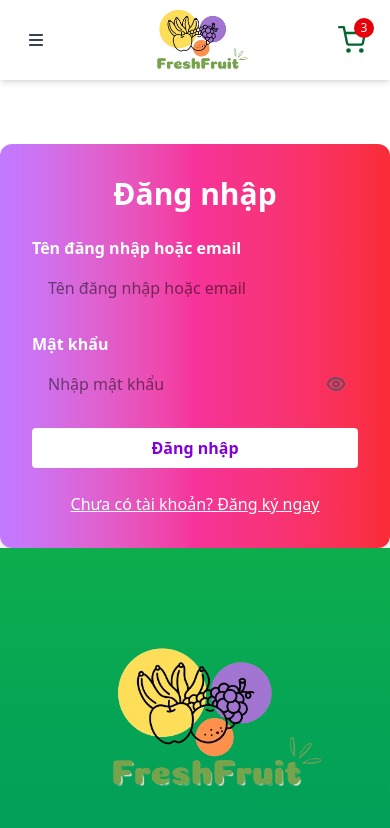
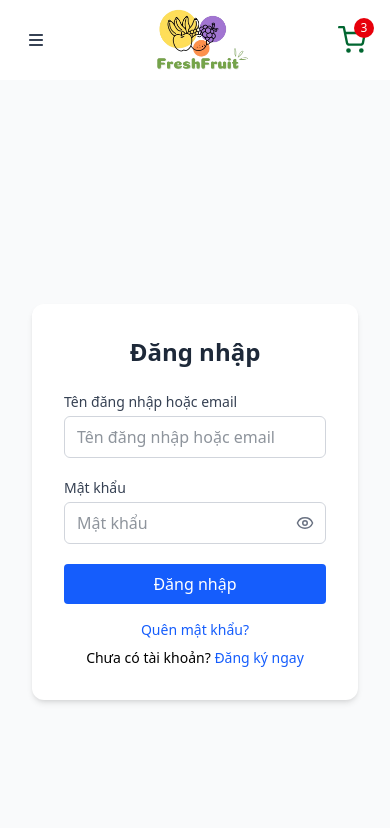
Before and after one commit to Duc-phu2k04/FreshFruit, a React (Vite) app in the folder client/: page /login in a window 390 px wide. Shown: the top 828 px of the page. Built offline with nearby package versions, Linux system fonts and the light colour scheme; no server answers.

Commit message:
update file forgotpassword và sửa lại giao diện

```diff
--- a/client/src/App.jsx
+++ b/client/src/App.jsx
@@ -9,6 +9,8 @@ import { AuthProvider } from "./context/AuthContext";
 import RegisterForm from "./pages/RegisterForm";
 import LoginForm from "./pages/LoginForm";
 import ListSanPham from "./pages/Product/ProductSearch";
+import ForgotPassword from './pages/ForgotPassword';
+
 import Dashboard from "./pages/Admin/Dashboard";
 import CategoryList from "./pages/Admin/Category/List";
 import AdminLayout from "./layouts/Admin-layout";
@@ -31,6 +33,7 @@ function App() {
               <Route path="products" element={<ListSanPham />} />
               <Route path="dang-ky" element={<RegisterForm />} />
               <Route path="dang-nhap" element={<LoginForm />} />
+              <Route path="/quen-mat-khau" element={<ForgotPassword />} />
             </Route>
             <Route path="/admin" element={<AdminLayout />}>
               <Route index element={<Dashboard />} />
--- /dev/null
+++ b/client/src/pages/ForgotPassword.jsx
@@ -0,0 +1,91 @@
+import React, { useState, useRef } from 'react';
+import axios from 'axios';
+import { Link } from 'react-router-dom';
+
+const ForgotPassword = () => {
+  const [email, setEmail] = useState('');
+  const [message, setMessage] = useState('');
+  const [error, setError] = useState('');
+  const emailRef = useRef(null);
+
+  const validateEmail = () => {
+    if (!email) return 'Vui lòng nhập email.';
+    const emailRegex = /^[^\s@]+@[^\s@]+\.[^\s@]+$/;
+    if (!emailRegex.test(email)) return 'Email không hợp lệ.';
+    return '';
+  };
+
+  const handleSubmit = async (e) => {
+    e.preventDefault();
+    const errMsg = validateEmail();
+    setError(errMsg);
+    setMessage('');
+
+    if (errMsg) {
+      emailRef.current.focus();
+      return;
+    }
+
+    try {
+      const res = await axios.post('http://localhost:3000/auth/forgot-password', { email });
+      setMessage(res.data.message);
+      setError('');
+      setEmail('');
+    } catch (err) {
+      const msg = err.response?.data?.message || 'Có lỗi xảy ra.';
+      setError(msg);
+      setMessage('');
+    }
+  };
+
+  return (
+    <div className="min-h-screen grid grid-cols-1 md:grid-cols-2 bg-gray-50">
+      <div className="hidden md:flex items-center justify-center bg-green-100">
+        <img src="https://images.unsplash.com/photo-1567306226416-28f0efdc88ce" alt="Banner" className="..." />
+
+      </div>
+
+      <div className="flex items-center justify-center p-8">
+        <div className="w-full max-w-md bg-white p-8 rounded-xl shadow-md">
+          <h2 className="text-2xl font-bold text-gray-800 text-center">Quên mật khẩu</h2>
+          <p className="text-sm text-gray-500 text-center mb-4">Nhập email của bạn để nhận link đặt lại mật khẩu.</p>
+
+          <form onSubmit={handleSubmit} className="space-y-4">
+            <div>
+              <label className="block text-sm font-medium text-gray-700">Email</label>
+              <input
+                ref={emailRef}
+                type="email"
+                value={email}
+                onChange={(e) => {
+                  setEmail(e.target.value);
+                  setError('');
+                }}
+                className={`w-full border px-3 py-2 rounded-md text-gray-800 focus:outline-none focus:ring-2 ${
+                  error ? 'border-red-400 ring-red-200' : 'border-gray-300 ring-blue-200'
+                }`}
+                placeholder="example@email.com"
+              />
+              {error && <p className="text-sm text-red-500 mt-1">{error}</p>}
+            </div>
+
+            <button type="submit" className="w-full bg-blue-600 text-white py-2 rounded hover:bg-blue-700 transition">
+              Gửi yêu cầu
+            </button>
+          </form>
+
+          {message && <div className="mt-4 text-center text-green-600">{message}</div>}
+          {error && !message && <div className="mt-4 text-center text-red-500">{error}</div>}
+
+          <div className="mt-6 text-center text-sm">
+            <Link to="/dang-nhap" className="text-blue-600 hover:underline">
+              Quay lại đăng nhập
+            </Link>
+          </div>
+        </div>
+      </div>
+    </div>
+  );
+};
+
+export default ForgotPassword;
--- a/client/src/pages/LoginForm.jsx
+++ b/client/src/pages/LoginForm.jsx
@@ -2,7 +2,36 @@ import React, { useState, useRef } from 'react';
 import { Link, useNavigate } from 'react-router-dom';
 import { useAuth } from '../context/AuthContext';
 import axios from 'axios';
-import { Eye, EyeOff } from 'lucide-react'; // icon toggle password
+import { Eye, EyeOff } from 'lucide-react';
+
+const Input = ({ label, type = 'text', name, value, onChange, error, inputRef, toggle, show, setShow }) => (
+  <div className="space-y-1">
+    <label className="block text-sm font-medium text-gray-700">{label}</label>
+    <div className="relative">
+      <input
+        ref={inputRef}
+        type={toggle ? (show ? 'text' : 'password') : type}
+        name={name}
+        value={value}
+        onChange={onChange}
+        className={`w-full border px-3 py-2 rounded-md text-gray-800 focus:outline-none focus:ring-2 ${
+          error ? 'border-red-400 ring-red-200' : 'border-gray-300 ring-blue-200'
+        }`}
+        placeholder={label}
+      />
+      {toggle && (
+        <button
+          type="button"
+          onClick={() => setShow(!show)}
+          className="absolute right-3 top-1/2 transform -translate-y-1/2 text-gray-500"
+        >
+          {show ? <EyeOff size={18} /> : <Eye size={18} />}
+        </button>
+      )}
+    </div>
+    {error && <p className="text-sm text-red-500">{error}</p>}
+  </div>
+);
 
 const LoginForm = () => {
   const [form, setForm] = useState({ usernameOrEmail: '', password: '' });
@@ -37,16 +66,10 @@ const LoginForm = () => {
     }
 
     try {
-      const res = await axios.post('http://localhost:3000/auth/login', {
-        usernameOrEmail: form.usernameOrEmail,
-        password: form.password,
-      });
-
+      const res = await axios.post('http://localhost:3000/auth/login', form);
       const { token, user } = res.data;
-
       localStorage.setItem('token', token);
       localStorage.setItem('user', JSON.stringify(user));
-
       login(user);
       alert('Đăng nhập thành công!');
       navigate('/');
@@ -56,58 +79,28 @@ const LoginForm = () => {
   };
 
   return (
-    <div className="max-w-md mx-auto mt-16 p-8 bg-gradient-to-r from-purple-400 via-pink-500 to-red-500 rounded-xl shadow-lg text-white">
-      <h2 className="text-3xl font-bold mb-6 text-center">Đăng nhập</h2>
-      <form onSubmit={handleSubmit} className="space-y-6">
-        <div>
-          <label className="block mb-2 font-semibold">Tên đăng nhập hoặc email</label>
-          <input
-            ref={usernameRef}
-            type="text"
-            name="usernameOrEmail"
-            value={form.usernameOrEmail}
-            onChange={handleChange}
-            className={`w-full px-4 py-2 rounded text-black ${errors.usernameOrEmail ? 'border-2 border-yellow-300' : ''}`}
-            placeholder="Tên đăng nhập hoặc email"
-          />
-          {errors.usernameOrEmail && <div className="text-yellow-300 text-sm mt-1">{errors.usernameOrEmail}</div>}
+    <div className="min-h-screen grid grid-cols-1 md:grid-cols-2 bg-gray-50">
+      <div className="hidden md:flex items-center justify-center bg-green-100">
+        <img src="https://images.unsplash.com/photo-1567306226416-28f0efdc88ce" alt="Banner" className="..." />
+
+      </div>
+
+      <div className="flex items-center justify-center p-8">
+        <div className="w-full max-w-md bg-white p-8 rounded-xl shadow-md">
+          <h2 className="text-2xl font-bold text-gray-800 text-center">Đăng nhập</h2>
+          <form onSubmit={handleSubmit} className="space-y-5 mt-6">
+            <Input label="Tên đăng nhập hoặc email" name="usernameOrEmail" value={form.usernameOrEmail} onChange={handleChange} error={errors.usernameOrEmail} inputRef={usernameRef} />
+            <Input label="Mật khẩu" name="password" value={form.password} toggle show={showPassword} setShow={setShowPassword} onChange={handleChange} error={errors.password} inputRef={passwordRef} />
+            <button type="submit" className="w-full bg-blue-600 text-white py-2 rounded hover:bg-blue-700 transition">Đăng nhập</button>
+          </form>
+
+          <div className="text-center text-sm mt-4">
+            <Link to="/quen-mat-khau" className="text-blue-600 hover:underline">Quên mật khẩu?</Link>
+          </div>
+          <div className="text-center text-sm mt-2">
+            Chưa có tài khoản? <Link to="/dang-ky" className="text-blue-600 hover:underline">Đăng ký ngay</Link>
+          </div>
         </div>
-
-        <div>
-          <label className="block mb-2 font-semibold">Mật khẩu</label>
-          <div className="relative">
-            <input
-              ref={passwordRef}
-              type={showPassword ? 'text' : 'password'}
-              name="password"
-              value={form.password}
-              onChange={handleChange}
-              className={`w-full px-4 py-2 rounded text-black ${errors.password ? 'border-2 border-yellow-300' : ''}`}
-              placeholder="Nhập mật khẩu"
-            />
-            <button
-              type="button"
-              onClick={() => setShowPassword(!showPassword)}
-              className="absolute right-3 top-1/2 transform -translate-y-1/2 text-gray-600"
-            >
-              {showPassword ? <EyeOff size={20} /> : <Eye size={20} />}
-            </button>
-          </div>
-          {errors.password && <div className="text-yellow-300 text-sm mt-1">{errors.password}</div>}
-        </div>
-
-        <button
-          type="submit"
-          className="w-full bg-white text-purple-700 font-bold py-2 rounded hover:bg-gray-200 transition"
-        >
-          Đăng nhập
-        </button>
-      </form>
-
-      <div className="mt-6 text-center">
-        <Link to="/dang-ky" className="underline text-white hover:text-gray-200">
-          Chưa có tài khoản? Đăng ký ngay
-        </Link>
       </div>
     </div>
   );
--- a/client/src/pages/RegisterForm.jsx
+++ b/client/src/pages/RegisterForm.jsx
@@ -1,33 +1,34 @@
-// RegisterForm.js
 import React, { useState, useRef } from 'react';
 import { Link, useNavigate } from 'react-router-dom';
 import { Eye, EyeOff } from 'lucide-react';
 import axios from 'axios';
 
-const InputField = ({ label, type = 'text', name, value, onChange, error, inputRef, showToggle, toggleValue, setToggleValue }) => (
-  <div>
-    <label className="block mb-2 font-semibold">{label}</label>
+const Input = ({ label, type = 'text', name, value, onChange, error, inputRef, toggle, show, setShow }) => (
+  <div className="space-y-1">
+    <label className="block text-sm font-medium text-gray-700">{label}</label>
     <div className="relative">
       <input
         ref={inputRef}
-        type={showToggle ? (toggleValue ? 'text' : 'password') : type}
+        type={toggle ? (show ? 'text' : 'password') : type}
         name={name}
         value={value}
         onChange={onChange}
-        className={`w-full px-4 py-2 rounded text-black ${error ? 'border-2 border-yellow-300' : ''}`}
+        className={`w-full border px-3 py-2 rounded-md text-gray-800 focus:outline-none focus:ring-2 ${
+          error ? 'border-red-400 ring-red-200' : 'border-gray-300 ring-blue-200'
+        }`}
         placeholder={label}
       />
-      {showToggle && (
+      {toggle && (
         <button
           type="button"
-          onClick={() => setToggleValue(!toggleValue)}
-          className="absolute right-3 top-1/2 transform -translate-y-1/2 text-gray-600"
+          onClick={() => setShow(!show)}
+          className="absolute right-3 top-1/2 transform -translate-y-1/2 text-gray-500"
         >
-          {toggleValue ? <EyeOff size={20} /> : <Eye size={20} />}
+          {show ? <EyeOff size={18} /> : <Eye size={18} />}
         </button>
       )}
     </div>
-    {error && <div className="text-yellow-300 text-sm mt-1">{error}</div>}
+    {error && <p className="text-sm text-red-500">{error}</p>}
   </div>
 );
 
@@ -35,69 +36,80 @@ const RegisterForm = () => {
   const [form, setForm] = useState({ username: '', email: '', password: '', confirmPassword: '' });
   const [errors, setErrors] = useState({});
   const [showPassword, setShowPassword] = useState(false);
-  const [showConfirmPassword, setShowConfirmPassword] = useState(false);
+  const [showConfirm, setShowConfirm] = useState(false);
   const usernameRef = useRef();
   const emailRef = useRef();
   const passwordRef = useRef();
-  const confirmPasswordRef = useRef();
+  const confirmRef = useRef();
   const navigate = useNavigate();
 
-  const validateEmail = (email) => /^[^\s@]+@[^\s@]+\.[^\s@]+$/.test(email);
-
   const validate = () => {
-    const newErrors = {};
-    if (!form.username) newErrors.username = 'Vui lòng nhập tên đăng nhập.';
-    else if (form.username.length < 3) newErrors.username = 'Tên đăng nhập phải có ít nhất 3 ký tự.';
-    if (!form.email) newErrors.email = 'Vui lòng nhập email.';
-    else if (!validateEmail(form.email)) newErrors.email = 'Email không hợp lệ.';
-    if (!form.password) newErrors.password = 'Vui lòng nhập mật khẩu.';
-    else if (form.password.length < 6) newErrors.password = 'Mật khẩu phải có ít nhất 6 ký tự.';
-    if (!form.confirmPassword) newErrors.confirmPassword = 'Vui lòng xác nhận mật khẩu.';
-    else if (form.confirmPassword !== form.password) newErrors.confirmPassword = 'Mật khẩu xác nhận không khớp.';
-    return newErrors;
-  };
-
-  const handleChange = (e) => {
-    setForm({ ...form, [e.target.name]: e.target.value });
-    setErrors({ ...errors, [e.target.name]: '' });
+    const err = {};
+    if (!form.username) err.username = 'Tên đăng nhập bắt buộc.';
+    else if (form.username.length < 3) err.username = 'Ít nhất 3 ký tự.';
+    if (!form.email) err.email = 'Email bắt buộc.';
+    else if (!/^\S+@\S+\.\S+$/.test(form.email)) err.email = 'Email không hợp lệ.';
+    if (!form.password) err.password = 'Mật khẩu bắt buộc.';
+    else if (form.password.length < 6) err.password = 'Ít nhất 6 ký tự.';
+    if (!form.confirmPassword) err.confirmPassword = 'Xác nhận mật khẩu bắt buộc.';
+    else if (form.confirmPassword !== form.password) err.confirmPassword = 'Mật khẩu không khớp.';
+    return err;
   };
 
   const handleSubmit = async (e) => {
     e.preventDefault();
     const validationErrors = validate();
     setErrors(validationErrors);
+
     if (Object.keys(validationErrors).length > 0) {
       if (validationErrors.username) usernameRef.current.focus();
       else if (validationErrors.email) emailRef.current.focus();
       else if (validationErrors.password) passwordRef.current.focus();
-      else if (validationErrors.confirmPassword) confirmPasswordRef.current.focus();
+      else if (validationErrors.confirmPassword) confirmRef.current.focus();
       return;
     }
+
     try {
-      await axios.post('http://localhost:3000/auth/register', {
-        username: form.username,
-        email: form.email,
-        password: form.password,
-      });
+      await axios.post('http://localhost:3000/auth/register', form);
       alert('Đăng ký thành công!');
       navigate('/dang-nhap');
     } catch (error) {
-      alert('Đăng ký thất bại: ' + error.response?.data?.message || 'Lỗi không xác định');
+      alert(error.response?.data?.message || 'Lỗi không xác định.');
     }
   };
 
   return (
-    <div className="max-w-md mx-auto mt-16 p-8 bg-gradient-to-r from-green-400 via-blue-500 to-purple-600 rounded-xl shadow-lg text-white">
-      <h2 className="text-3xl font-bold mb-6 text-center">Đăng ký</h2>
-      <form onSubmit={handleSubmit} className="space-y-6">
-        <InputField label="Tên đăng nhập" name="username" value={form.username} onChange={handleChange} error={errors.username} inputRef={usernameRef} />
-        <InputField label="Email" name="email" value={form.email} onChange={handleChange} error={errors.email} inputRef={emailRef} />
-        <InputField label="Mật khẩu" name="password" value={form.password} onChange={handleChange} error={errors.password} inputRef={passwordRef} showToggle toggleValue={showPassword} setToggleValue={setShowPassword} />
-        <InputField label="Xác nhận mật khẩu" name="confirmPassword" value={form.confirmPassword} onChange={handleChange} error={errors.confirmPassword} inputRef={confirmPasswordRef} showToggle toggleValue={showConfirmPassword} setToggleValue={setShowConfirmPassword} />
-        <button type="submit" className="w-full bg-white text-purple-700 font-bold py-2 rounded hover:bg-gray-200 transition">Đăng ký</button>
-      </form>
-      <div className="mt-6 text-center">
-        <Link to="/dang-nhap" className="underline text-white hover:text-gray-200">Đã có tài khoản? Đăng nhập ngay</Link>
+    <div className="min-h-screen grid grid-cols-1 md:grid-cols-2 bg-gray-50">
+      {/* Bên trái: Ảnh minh họa */}
+      <div className="hidden md:flex items-center justify-center bg-green-100">
+        <img src="https://images.unsplash.com/photo-1567306226416-28f0efdc88ce" alt="Banner" className="..." />
+
+      </div>
+
+      {/* Bên phải: Form */}
+      <div className="flex items-center justify-center p-8">
+        <div className="w-full max-w-md bg-white rounded-xl shadow-md p-8">
+          <h2 className="text-2xl font-bold text-gray-800 text-center">Đăng ký tài khoản</h2>
+          <p className="text-sm text-gray-500 text-center mb-6">Tham gia FreshFruit để đặt hàng dễ dàng hơn!</p>
+
+          <form onSubmit={handleSubmit} className="space-y-5">
+            <Input label="Tên đăng nhập" name="username" value={form.username} onChange={e => setForm({ ...form, username: e.target.value })} error={errors.username} inputRef={usernameRef} />
+            <Input label="Email" name="email" value={form.email} onChange={e => setForm({ ...form, email: e.target.value })} error={errors.email} inputRef={emailRef} />
+            <Input label="Mật khẩu" name="password" toggle show={showPassword} setShow={setShowPassword} value={form.password} onChange={e => setForm({ ...form, password: e.target.value })} error={errors.password} inputRef={passwordRef} />
+            <Input label="Xác nhận mật khẩu" name="confirmPassword" toggle show={showConfirm} setShow={setShowConfirm} value={form.confirmPassword} onChange={e => setForm({ ...form, confirmPassword: e.target.value })} error={errors.confirmPassword} inputRef={confirmRef} />
+
+            <button type="submit" className="w-full bg-blue-600 text-white py-2 rounded hover:bg-blue-700 transition">
+              Đăng ký
+            </button>
+          </form>
+
+          <div className="mt-4 text-center text-sm text-gray-600">
+            Đã có tài khoản?{' '}
+            <Link to="/dang-nhap" className="text-blue-600 hover:underline">
+              Đăng nhập
+            </Link>
+          </div>
+        </div>
       </div>
     </div>
   );
```
